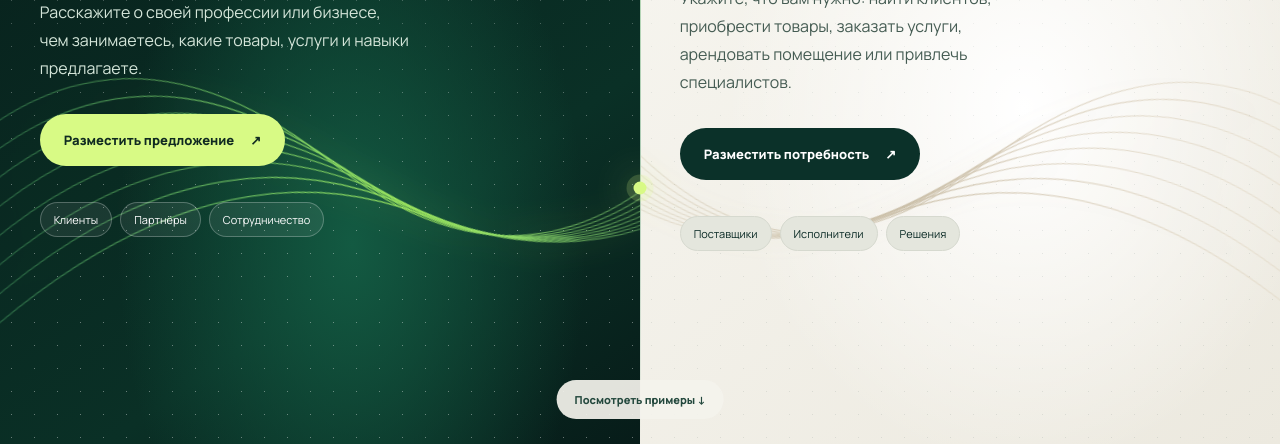
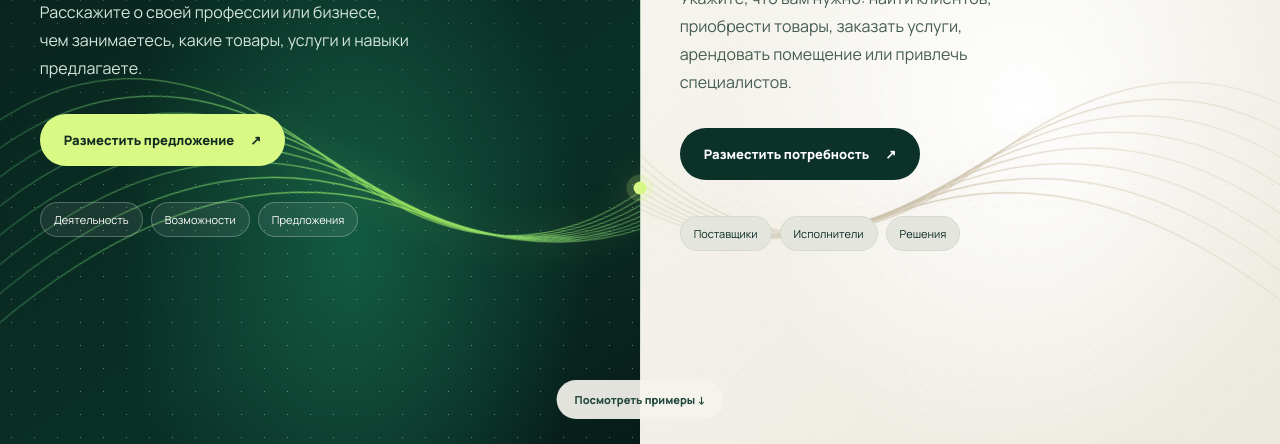
Before and after one commit to emilabdurahmang-collab/faydly-platform, a website: page index.html in a window 1280 px wide. Shown: the part 356-800 px from the top of the page. Drawn offline with Linux system fonts and the light colour scheme.

Commit message:
Update Offers chips to approved option 5

```diff
--- a/index.html
+++ b/index.html
@@ -150,7 +150,7 @@
 .offer-hint{font-size:12px;line-height:1.55;color:#d4e5d9;max-width:355px;margin-top:12px}@media(max-width:700px){.offer-hint{font-size:10px;line-height:1.4;margin-top:8px;max-width:100%;overflow-wrap:anywhere}}
 </style></head><body>
 <section class="hero" id="top"><header class="header"><a class="logo" href="#top">FAYDLY<span>.</span></a><nav class="nav"><a href="#opportunities">Возможности</a><a href="#how">Как это работает</a><a href="#about">О платформе</a></nav><div class="header-actions"><button class="btn login" onclick="openModal('login')">Войти</button><button class="btn dark" onclick="openModal('register')">Регистрация ↗</button></div></header>
-<div class="half left"><svg class="wave" viewBox="0 0 800 600" preserveAspectRatio="none" aria-hidden="true"><defs><linearGradient id="g1"><stop stop-color="#5dfab0" stop-opacity="0"/><stop offset=".55" stop-color="#b4ff65" stop-opacity=".95"/><stop offset="1" stop-color="#70ddab" stop-opacity="0"/></linearGradient></defs><g stroke="url(#g1)"><path d="M-80 470 Q170 30 390 330 T880 90"/><path d="M-80 490 Q180 60 400 340 T880 110"/><path d="M-80 510 Q190 90 410 350 T880 130"/><path d="M-80 530 Q200 120 420 360 T880 150"/><path d="M-80 550 Q210 150 430 370 T880 170"/><path d="M-80 570 Q220 180 440 380 T880 190"/><path d="M-80 590 Q230 210 450 390 T880 210"/><path d="M-80 610 Q240 240 460 400 T880 230"/></g></svg><div class="half-content"><div class="eyebrow">01 / МОИ ВОЗМОЖНОСТИ</div><h1>Предложения</h1><p>Расскажите о своей профессии или бизнесе, чем занимаетесь, какие товары, услуги и навыки предлагаете.</p><button class="btn lime" onclick="openModal('offer')">Разместить предложение <span>↗</span></button><div class="chips"><span class="chip">Клиенты</span><span class="chip">Партнёры</span><span class="chip">Сотрудничество</span></div></div></div>
+<div class="half left"><svg class="wave" viewBox="0 0 800 600" preserveAspectRatio="none" aria-hidden="true"><defs><linearGradient id="g1"><stop stop-color="#5dfab0" stop-opacity="0"/><stop offset=".55" stop-color="#b4ff65" stop-opacity=".95"/><stop offset="1" stop-color="#70ddab" stop-opacity="0"/></linearGradient></defs><g stroke="url(#g1)"><path d="M-80 470 Q170 30 390 330 T880 90"/><path d="M-80 490 Q180 60 400 340 T880 110"/><path d="M-80 510 Q190 90 410 350 T880 130"/><path d="M-80 530 Q200 120 420 360 T880 150"/><path d="M-80 550 Q210 150 430 370 T880 170"/><path d="M-80 570 Q220 180 440 380 T880 190"/><path d="M-80 590 Q230 210 450 390 T880 210"/><path d="M-80 610 Q240 240 460 400 T880 230"/></g></svg><div class="half-content"><div class="eyebrow">01 / МОИ ВОЗМОЖНОСТИ</div><h1>Предложения</h1><p>Расскажите о своей профессии или бизнесе, чем занимаетесь, какие товары, услуги и навыки предлагаете.</p><button class="btn lime" onclick="openModal('offer')">Разместить предложение <span>↗</span></button><div class="chips"><span class="chip">Деятельность</span><span class="chip">Возможности</span><span class="chip">Предложения</span></div></div></div>
 <div class="half right"><svg class="wave" viewBox="0 0 800 600" preserveAspectRatio="none" aria-hidden="true"><defs><linearGradient id="g2"><stop stop-color="#e0c7a2" stop-opacity="0"/><stop offset=".55" stop-color="#ad9b78" stop-opacity=".9"/><stop offset="1" stop-color="#d2c4a7" stop-opacity="0"/></linearGradient></defs><g stroke="url(#g2)"><path d="M-80 470 Q170 30 390 330 T880 90"/><path d="M-80 490 Q180 60 400 340 T880 110"/><path d="M-80 510 Q190 90 410 350 T880 130"/><path d="M-80 530 Q200 120 420 360 T880 150"/><path d="M-80 550 Q210 150 430 370 T880 170"/><path d="M-80 570 Q220 180 440 380 T880 190"/><path d="M-80 590 Q230 210 450 390 T880 210"/><path d="M-80 610 Q240 240 460 400 T880 230"/></g></svg><div class="half-content"><div class="eyebrow">02 / МОИ ПОТРЕБНОСТИ</div><h1>Потребности</h1><p>Укажите, что вам нужно: найти клиентов, приобрести товары, заказать услуги, арендовать помещение или привлечь специалистов.</p><button class="btn dark" onclick="openModal('need')">Разместить потребность <span>↗</span></button><div class="chips"><span class="chip">Поставщики</span><span class="chip">Исполнители</span><span class="chip">Решения</span></div></div></div><div class="divider-vertical"></div><div class="brand-center"><strong>FAY<span style="color:#d8fa85">D</span><em>LY</em></strong></div><div class="center-node"></div><a class="bottom-prompt" href="#opportunities">Посмотреть примеры ↓</a></section>
 <section class="section" id="opportunities"><div class="kicker">Всё начинается с потребности</div><div class="section-head"><h2>Возможности<br>находят друг друга.</h2><p class="sub">Посмотрите, как могут выглядеть реальные запросы и предложения. Сейчас это демонстрационные примеры, а не объявления пользователей.</p></div><input class="search" id="search" placeholder="Поиск по примерам: ремонт, доставка, дизайн..." aria-label="Поиск по примерам"><div class="filterbar" id="filters"><button class="filter active" data-type="all">Все</button><button class="filter" data-type="need">Ищут</button><button class="filter" data-type="offer">Предлагают</button></div><div class="cards" id="cards"></div></section>
 <section class="steps" id="how"><div class="steps-inner"><div class="kicker" style="color:#d8fa85">Просто и понятно</div><h2>Один профиль.<br>Два направления поиска.</h2><div class="stepgrid"><div class="step"><b>01</b><h3>Расскажите о себе</h3><p>Укажите, что предлагаете и что ищете. Можно добавить сразу несколько потребностей и предложений.</p></div><div class="step"><b>02</b><h3>Получите совпадения</h3><p>FAYDLY будет сопоставлять ваши запросы с возможностями других участников в обе стороны.</p></div><div class="step"><b>03</b><h3>Создавайте связи</h3><p>Общайтесь с подходящими людьми и находите новые возможности через цепочки потребностей.</p></div></div></div></section>
```
